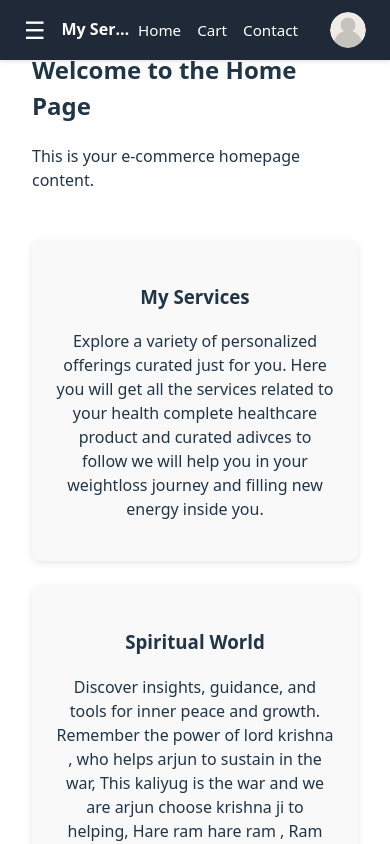
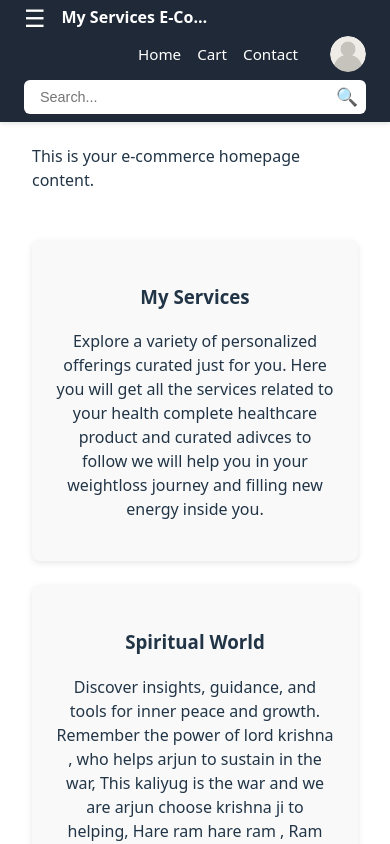
Before and after one commit to Satyakammaurya123/my_services, a React (Vite) app: page / in a window 390 px wide. Shown: the top 844 px of the page. Built offline with nearby package versions, Linux system fonts and the light colour scheme.

Commit message:
added search bar in navbar

```diff
--- a/src/components/Navbar.css
+++ b/src/components/Navbar.css
@@ -5,7 +5,8 @@
   color: white;
   display: flex;
   align-items: center;
-  justify-content: space-between;
+  /* changed from space-between so items can sit together on the left */
+  justify-content: flex-start;
   padding: 0 1.5rem;
   position: fixed;
   top: 0;
@@ -27,7 +28,8 @@
   white-space: nowrap;
   overflow: hidden;
   text-overflow: ellipsis;
-  flex-grow: 1;
+  /* removed flex-grow so the search box can sit right next to the title */
+  /* flex-grow: 1; */
 }
 
 .profile-container {
@@ -126,6 +128,8 @@
   gap: 1rem;
   align-items: center;
   margin-right: 1rem;
+  /* push nav links (and the following profile) to the far right */
+  margin-left: auto;
 }
 
 .nav-link {
@@ -139,6 +143,61 @@
   color: #fbb6ce; /* Soft pink hover */
 }
 
+/* 🔎 Search bar container (matches your JSX: class="search-box") */
+.search-box {
+  display: flex;
+  align-items: center;
+  margin-left: 1rem; /* sits right next to the title */
+  background-color: white;
+  border-radius: 6px;
+  padding: 0 0.5rem;
+  height: 34px;
+}
+
+.search-box input {
+  border: none;
+  outline: none;
+  padding: 0.3rem 0.5rem;
+  font-size: 0.9rem;
+  width: 160px;
+  color: #111827;
+  background: transparent;
+}
+
+.search-box .search-btn {
+  border: none;
+  background: transparent;
+  font-size: 1.1rem;
+  line-height: 1;
+  cursor: pointer;
+  padding: 0;
+  margin-left: 0.25rem;
+  color: #555;
+  transition: color 0.2s ease;
+}
+
+.search-box .search-btn:hover {
+  color: #fbb6ce; /* pink hover */
+}
+
+/* ✅ Mobile responsiveness (optional: keep navbar neat on small screens) */
+@media (max-width: 768px) {
+  .navbar {
+    flex-wrap: wrap;
+    height: auto;             /* allow the search to wrap below if needed */
+    padding-bottom: 0.5rem;
+  }
+
+  .search-box {
+    order: 3;                 /* move search under the title on small screens */
+    width: 100%;
+    margin: 0.5rem 0 0 0;     /* full-width below */
+  }
+
+  .search-box input {
+    width: 100%;
+  }
+}
 
 @media (max-width: 480px) {
   .navbar h1 {
--- a/src/components/Navbar.jsx
+++ b/src/components/Navbar.jsx
@@ -2,7 +2,6 @@ import './Navbar.css';
 import { useState, useEffect, useRef } from 'react';
 import profileImg from '../assets/profile_pic_icon.png';
 import { Link } from 'react-router-dom';
-
 
 export default function Navbar({ toggleSidebar }) {
   const [isDropdownOpen, setIsDropdownOpen] = useState(false);
@@ -28,7 +27,16 @@ export default function Navbar({ toggleSidebar }) {
       <div className="menu-icon" onClick={toggleSidebar}>
         &#9776;
       </div>
+
       <h1>My Services E-Commerce</h1>
+
+      {/* 🔍 Search Box added just after the heading */}
+      <div className="search-box">
+        <input type="text" placeholder="Search..." />
+        <button className="search-btn">
+          🔍
+        </button>
+      </div>
 
       {/* New navigation links before profile icon */}
       <div className="nav-links">
@@ -36,7 +44,6 @@ export default function Navbar({ toggleSidebar }) {
         <Link to="/cart" className="nav-link">Cart</Link>
         <Link to="/contact" className="nav-link">Contact</Link>
       </div>
-
 
       <div
         className={`profile-container ${isDropdownOpen ? 'open' : ''}`}
```
